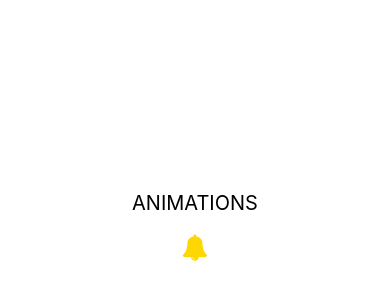
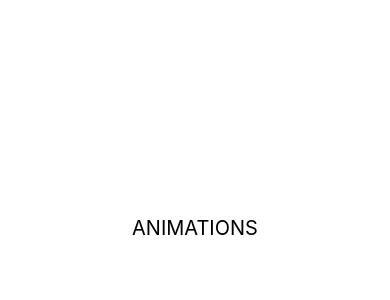
Before and after one commit to Lucostamagna/Animation_ReactNative, a React Native app in the folder animation/: screen / in a window 390 px wide. Shown: the part 190-490 px from the top of the page. Built offline with nearby package versions, Linux system fonts and the light colour scheme.

Commit message:
add reanimated and plugin

```diff
--- a/animation/App.js
+++ b/animation/App.js
@@ -9,9 +9,9 @@ export default function App() {
       <Text style={styles.text}>ANIMATIONS</Text>
 
       {/* <Bnt title={"Press me"} /> */}
-      <Sequence>
+      {/* <Sequence>
         <FontAwesome name="bell" size={50} color="gold" />
-      </Sequence>
+      </Sequence> */}
     </View>
   );
 }
--- a/animation/babel.config.js
+++ b/animation/babel.config.js
@@ -2,5 +2,6 @@ module.exports = function(api) {
   api.cache(true);
   return {
     presets: ['babel-preset-expo'],
+    plugins: ['react-native-reanimated/plugin'],
   };
 };
--- a/animation/package.json
+++ b/animation/package.json
@@ -12,7 +12,8 @@
     "expo": "~49.0.13",
     "expo-status-bar": "~1.6.0",
     "react": "18.2.0",
-    "react-native": "0.72.5"
+    "react-native": "0.72.5",
+    "react-native-reanimated": "~3.3.0"
   },
   "devDependencies": {
     "@babel/core": "^7.20.0"
```
Also changed, not shown: animation/Components/ReanimatedExamples.js (added, +16 -0 lines), 1 other file (tests, documents, lock files or other folders).
